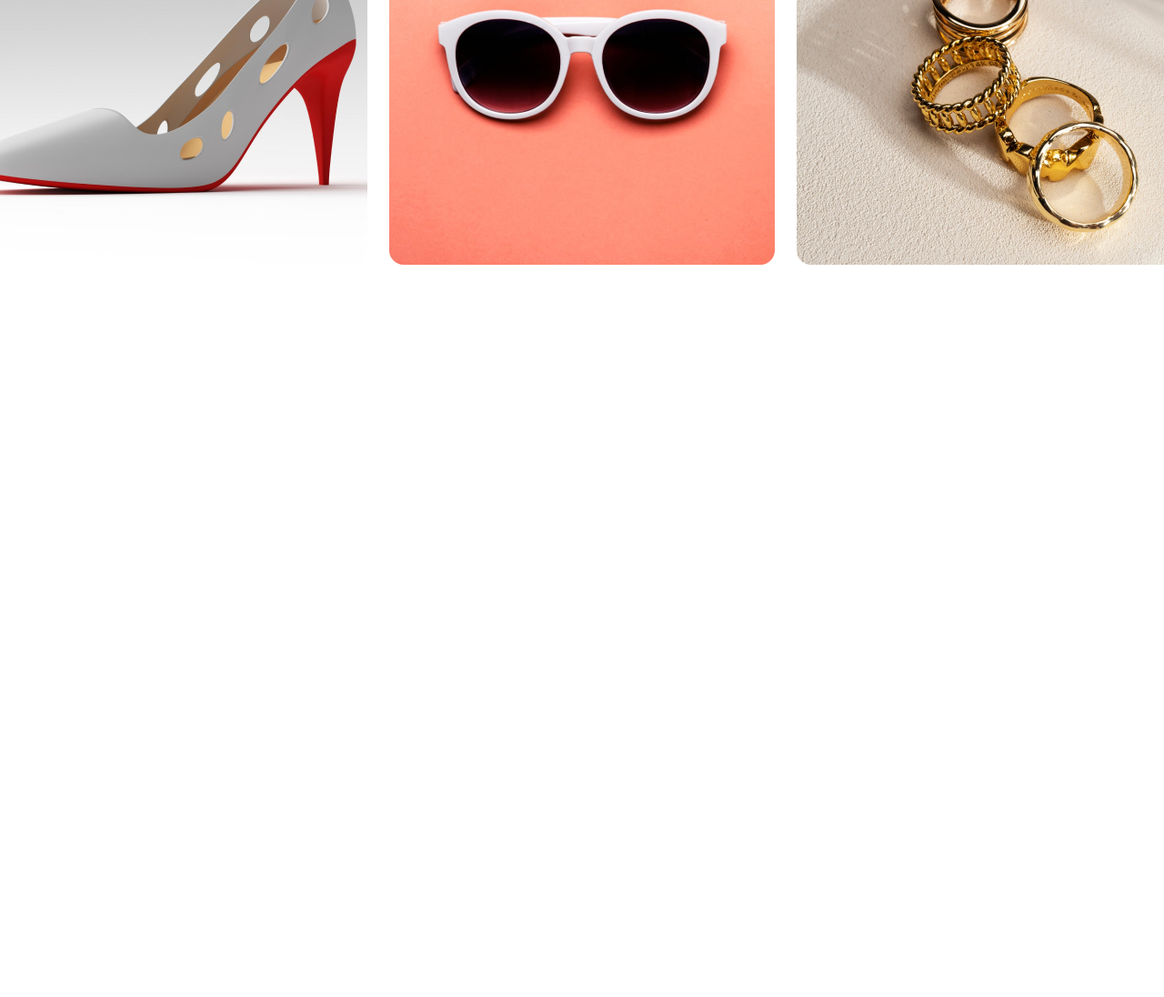
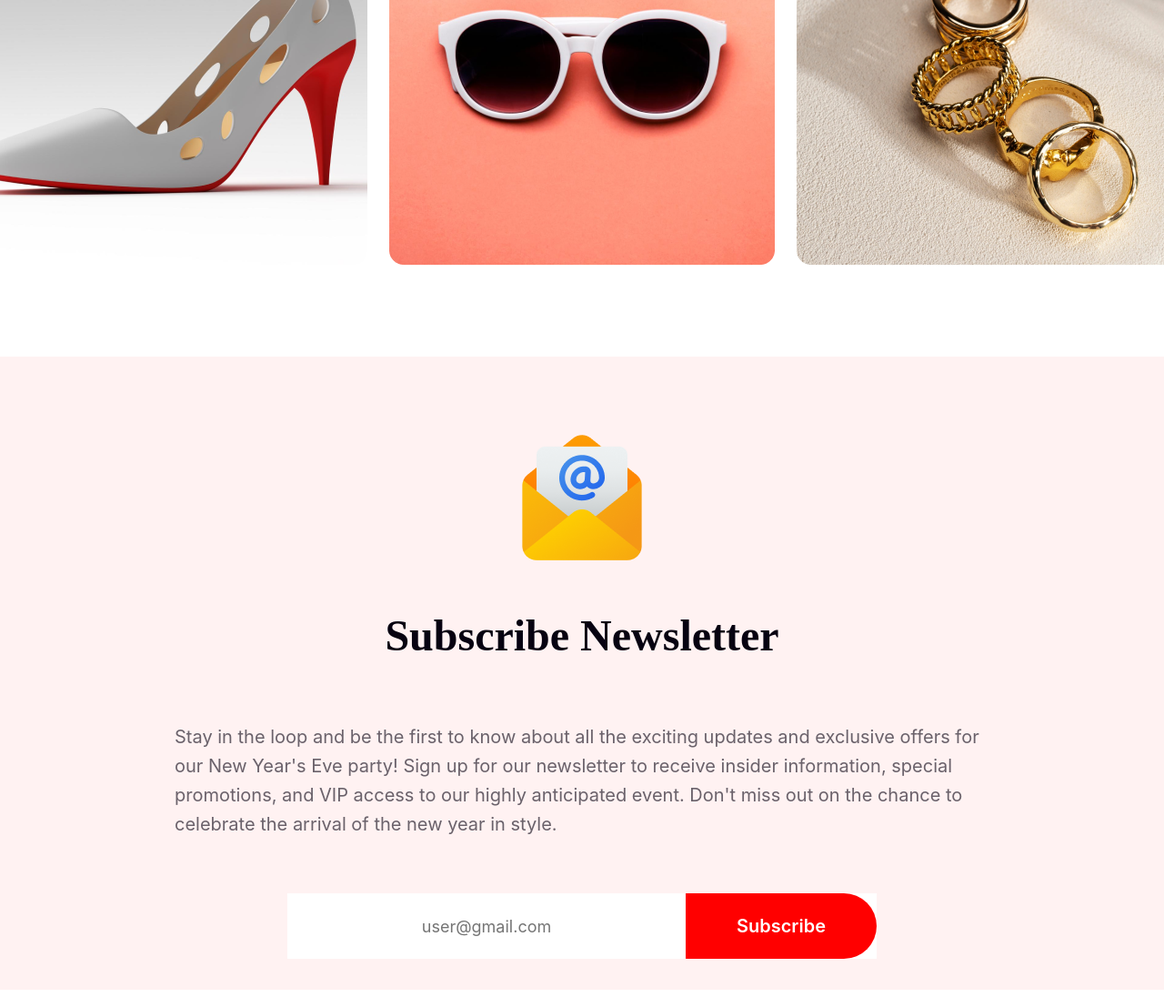
Before and after one commit to robin67d/assignment-1, a plain HTML site: page index.html in a window 1280 px wide. Shown: the part 4400-5496 px from the top of the page at 91% size. Before the commit the page ends 4700 px from the top, so only its background shows below. Drawn offline with Linux system fonts and the light colour scheme.

Commit message:
added container-5, img-5, email

```diff
--- a/index.html
+++ b/index.html
@@ -112,6 +112,32 @@
             </div>
         </div>
     </section>
+
+    <!-- newsletter section -->
+    <section class="newsletter">
+        <div class="container-5">
+            <div>
+                <div class="img-5">
+                    <img src="resources/message.png" alt="">
+                </div>
+                <h3 class="newsletter-title">Subscribe Newsletter</h3>
+                <div class="newsletter-content">
+                    <p class="newsletter-description">Stay in the loop and be the first to know about all the exciting
+                        updates and exclusive offers for our New Year's Eve party! Sign up for our newsletter to receive
+                        insider information, special promotions, and VIP access to our highly anticipated event. Don't
+                        miss
+                        out on the chance to celebrate the arrival of the new year in style.
+                    </p>
+                </div>
+            </div>
+            <div class="email">
+                <div class="subscribe">
+                    <input id="user" type="email" placeholder="user@gmail.com">
+                    <button id="btn-3">Subscribe</button>
+                </div>
+            </div>
+        </div>
+    </section>
 </body>
 
 </html>
--- a/styles/style.css
+++ b/styles/style.css
@@ -301,3 +301,90 @@
 .cart-1 {
   padding-bottom: 24px;
 }
+
+/* container 5 */
+.newsletter {
+  margin-top: 100px;
+  display: flex;
+  justify-content: center;
+}
+.container-5 {
+  padding-top: 80px;
+  width: 1320px;
+  height: 616px;
+  flex-shrink: 0;
+  border-radius: 16px;
+  background: rgba(255, 0, 0, 0.05);
+}
+.img-5 {
+  display: flex;
+  justify-content: center;
+}
+.newsletter-title {
+  color: #070211;
+  text-align: center;
+  font-family: Merriweather;
+  font-size: 48px;
+  font-style: normal;
+  font-weight: 900;
+  line-height: normal;
+  text-transform: capitalize;
+}
+.newsletter-content {
+  display: flex;
+  justify-content: center;
+}
+.newsletter-description {
+  width: 896px;
+  color: rgba(7, 2, 17, 0.6);
+  font-family: Inter;
+  font-size: 20px;
+  font-style: normal;
+  font-weight: 400;
+  line-height: 32px;
+}
+.email {
+  display: flex;
+  justify-content: center;
+  padding-top: 40px;
+}
+.subscribe {
+  width: 648px;
+  height: 72px;
+  flex-shrink: 50;
+  border-radius: 0px;
+  background: #fff;
+  display: flex;
+}
+#user {
+  border-left: #fff;
+  border-right: #fff;
+  border-top: #fff;
+  border-bottom: #fff;
+  text-align: center;
+  font-family: Inter;
+  font-size: 18px;
+  font-style: normal;
+  font-weight: 400;
+  line-height: normal;
+  width: 500px;
+}
+#btn-3 {
+  border-left: #fff;
+  border-right: #fff;
+  border-top: #fff;
+  border-bottom: #fff;
+  width: 210px;
+  height: 72px;
+  flex-shrink: 0;
+  border-radius: 0px 50px 50px 0px;
+  background: #f00;
+  color: #fff;
+  text-align: center;
+  font-family: Inter;
+  font-size: 20px;
+  font-style: normal;
+  font-weight: 600;
+  line-height: normal;
+  text-transform: capitalize;
+}
```
